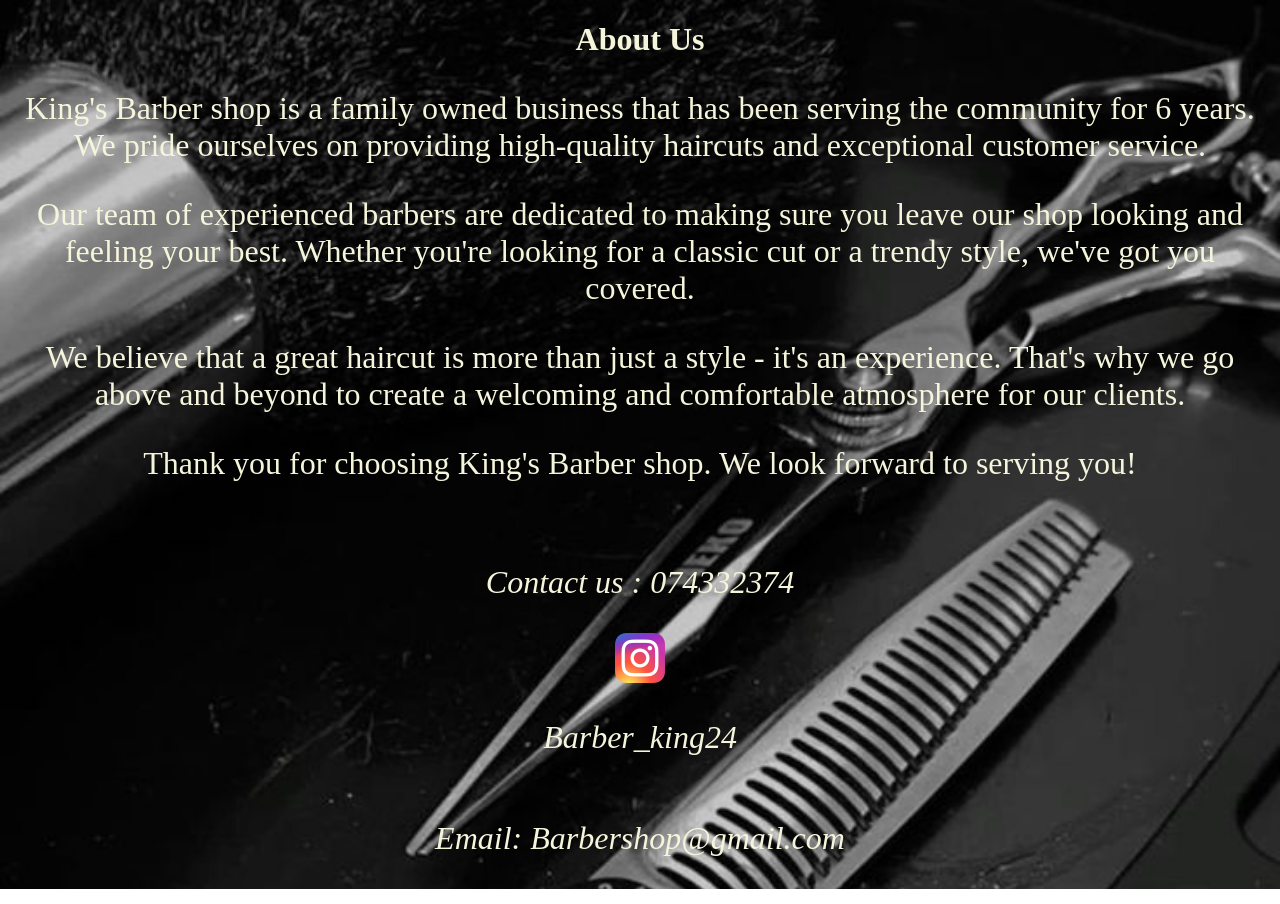
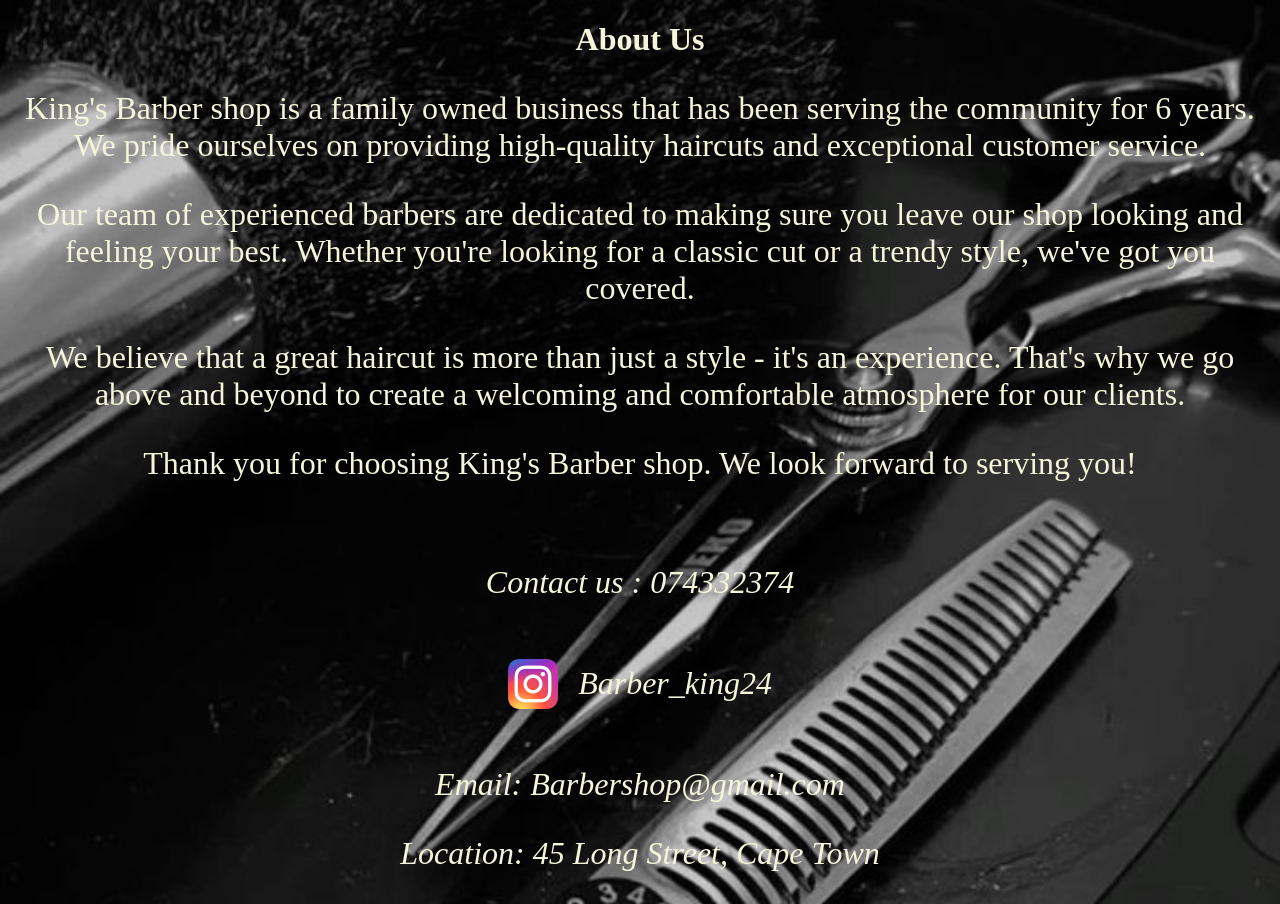
Before and after one commit to ST10486848/ST10486848_PoE-Web-dev, a plain HTML site: page aboutus.html in a window 1280 px wide. Drawn offline with Linux system fonts and the light colour scheme.

Commit message:
Update About Us and Index pages with new contact information and image style adjustments

```diff
--- a/aboutus.html
+++ b/aboutus.html
@@ -26,13 +26,13 @@
     <p>We believe that a great haircut is more than just a style - it's an experience. That's why we go above and beyond to create a welcoming and comfortable atmosphere for our clients.</p>
     <p>Thank you for choosing King's Barber shop. We look forward to serving you!</p><br>
     <p><i>Contact us : 074332374</i></p>
-    <div style="display:inline-block; justify-content: space-between;align-items:flex-start;width:100%;text-align: center;">
-        <div>
+    <div style="display:flex; justify-content: center;width:100%;text-align: center;margin: top 50px;">
+        <div style="display: flex;align-items: center;gap:20px;">
             <img src="images.png/Instagram.png" style="width: 50px;">
             <p><i>Barber_king24</i></p>
         </div>
     </div>
     <p><i>Email: Barbershop@gmail.com</i></p>
-    <!--This is a commment -->
+    <p><i>Location: 45 Long Street, Cape Town</i></p>
 </body>
 </html>
```
Also changed, not shown: index.html (+2 -2 lines).
